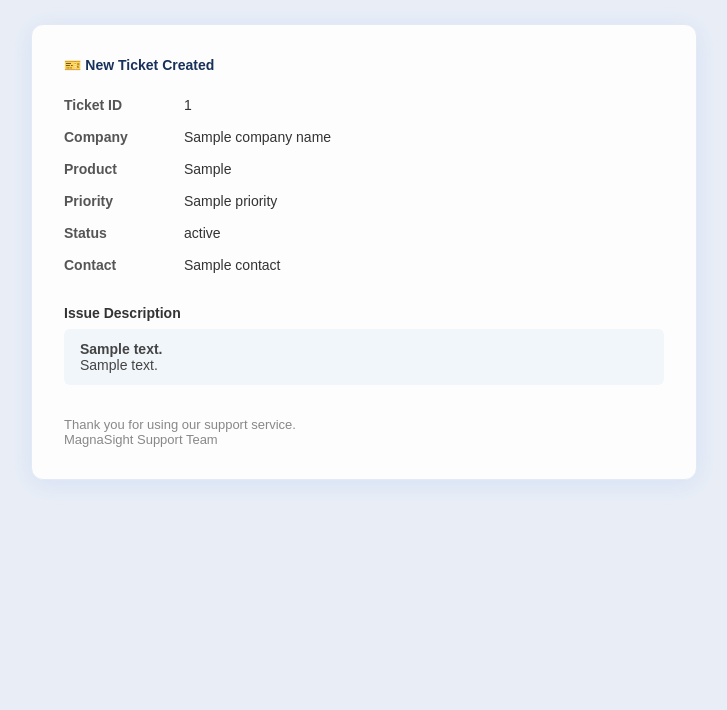
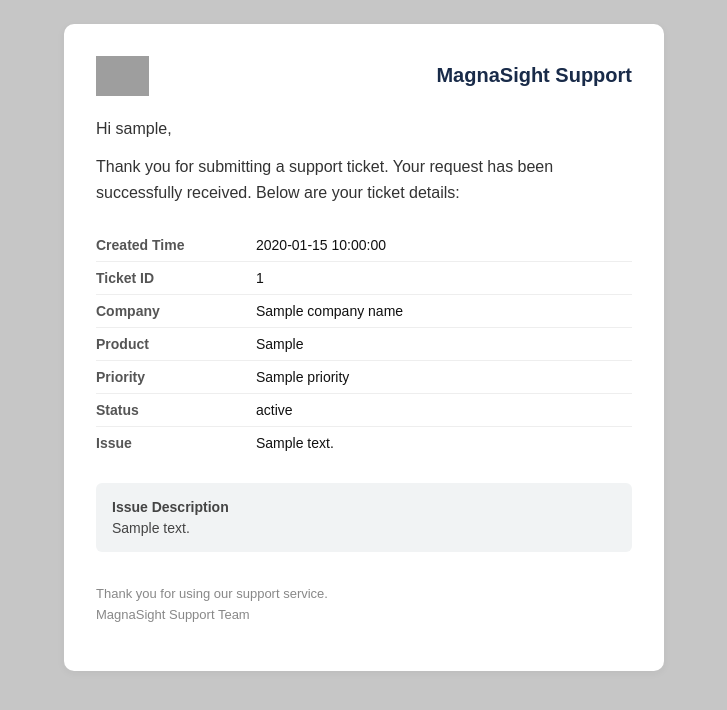
Before and after one commit to robifirmnsyah/backend-magnasight-fastapi, a Python web app: template templates/ticket_email.html in a window 1280 px wide. Shown: the top 710 px of the page, without its empty margins (276-1003 px from the left). Run offline with Jinja, Linux system fonts and the light colour scheme; the template is opened without the code that fills it: most values are stand-ins (such as "Sample title", 1, 10 or a date in 2020); grey boxes are pictures that could not be loaded.

Commit message:
feat: enhance ticket email template with updated layout, improved styling, and additional ticket details

```diff
--- a/templates/ticket_email.html
+++ b/templates/ticket_email.html
@@ -12,49 +12,102 @@
       color: #333333;
     }
     body {
-      background-color: #e9eef6; /* Lebih soft, biru muda */
+      background-color: #c6c6c6; /* Light grey-blue background from user example */
       margin: 0;
-      padding: 24px;
+      padding: 24px; /* Padding from user example body */
       -webkit-font-smoothing: antialiased;
       -moz-osx-font-smoothing: grayscale;
     }
     .container {
       max-width: 600px;
-      margin: auto;
-      background-color: #fdfdfd; /* Putih sedikit krem */
-      border-radius: 12px;
-      box-shadow: 0 4px 24px rgba(36, 115, 241, 0.10); /* Biru transparan */
-      padding: 32px;
-      border: 1px solid #e3eaf5; /* Border tipis biru muda */
+      margin: auto; /* Centered, as per user example */
+      background-color: #ffffff; /* White background for the content area */
+      border-radius: 10px; /* Rounded corners from user example */
+      box-shadow: 0 2px 8px rgba(0,0,0,0.05); /* Shadow from user example */
+      overflow: hidden;
     }
-    h2 {
-      color: #18315b;
+    .header {
+      padding: 32px 32px 0 32px; /* Padding from user example, adjusted for content flow */
+    }
+    .header-content {
+      display: flex;
+      align-items: center;
+      justify-content: space-between; /* This will push logo to left and title to right */
+    }
+    .header img {
+      max-height: 40px; /* Adjust as needed, original example doesn't specify */
+      vertical-align: middle;
+    }
+    .header-title {
+      color: #192b49; /* Blue color from MagnaSight logo */
+      font-size: 20px; /* Approximating h2 style */
+      font-weight: bold;
+      margin: 0; /* Remove left margin as justify-content handles spacing */
+      text-align: right; /* Ensures text itself is right-aligned if it wraps */
+    }
+    .content {
+      padding: 24px 32px 32px 32px; /* Padding from user example, top padding adjusted */
+    }
+    .greeting {
+      font-size: 16px; /* From user example */
+      margin-top: 0; /* Adjusted from original, as header has padding */
+      margin-bottom: 16px;
+      color: #333; /* From user example */
+    }
+    .message {
+      font-size: 16px; /* From user example */
+      line-height: 1.6;
       margin-top: 0;
+      margin-bottom: 16px; /* Space between paragraphs */
+      color: #333; /* From user example */
     }
-    table {
+    .ticket-details {
       width: 100%;
       border-collapse: collapse;
-      margin-top: 16px;
+      margin-top: 24px; /* From user example */
+      margin-bottom: 24px; /* Added for spacing before issue description */
     }
-    td {
-      padding: 8px 0;
+    .ticket-details td {
+      padding: 8px 0; /* From user example */
+      font-size: 14px; /* Consistent with base font size */
+      vertical-align: top;
+      border-bottom: 1px solid #eeeeee; /* Adding a light separator for readability */
     }
-    td:first-child {
-      font-weight: bold;
-      color: #555;
-      width: 120px;
+    .ticket-details td:last-child {
+        padding-left: 10px; /* Add some space between label and value */
+    }
+    .ticket-details tr:last-child td {
+        border-bottom: none; /* No border for the last item */
+    }
+    .ticket-details td.label {
+      font-weight: bold; /* From user example */
+      color: #555; /* From user example */
+      width: 150px; /* Fixed width for labels for alignment */
+    }
+    .ticket-details td.value {
+      color: #111; /* From user example */
+      text-align: left; /* Default, ensuring it's not right-aligned */
+    }
+    .issue-description-container {
+      margin-top: 24px; /* From user example */
     }
     .issue-description-box {
-      background: #f1f6fb;
-      border-radius: 6px;
-      padding: 12px 16px;
-      color: #444;
-      margin-top: 8px;
+      background: #f1f3f4; /* From user example */
+      border-radius: 6px; /* From user example */
+      padding: 16px; /* From user example */
+      color: #444; /* From user example */
+      font-size: 14px; /* Matching base font */
     }
-    .footer {
-      margin-top: 32px;
-      color: #888;
-      font-size: 13px;
+    .issue-description-box strong {
+      font-weight: bold;
+      display: block;
+      margin-bottom: 5px;
+    }
+    .closing-message {
+      margin-top: 32px; /* From user example */
+      color: #888; /* From user example */
+      font-size: 13px; /* From user example */
+      line-height: 1.6;
     }
 
     /* Responsive adjustments */
@@ -97,25 +150,62 @@
 </head>
 <body>
   <div class="container">
-    <h2>🎫 New Ticket Created</h2>
-    <table>
-      <tr><td>Ticket ID</td><td>{{ ticket_id }}</td></tr>
-      <tr><td>Company</td><td>{{ company_name }}</td></tr>
-      <tr><td>Product</td><td>{{ product_list }}</td></tr>
-      <tr><td>Priority</td><td>{{ priority }}</td></tr>
-      <tr><td>Status</td><td>{{ status }}</td></tr>
-      <tr><td>Contact</td><td>{{ contact }}</td></tr>
+    <div class="header">
+      <div class="header-content">
+        <img src="https://storage.googleapis.com/magnasight-attachment/logo.png" alt="Logo MagnaSight" />
+        <h2 class="header-title">MagnaSight Support</h2>
+      </div>
+    </div>
+
+    <div class="content">
+      <p class="greeting">Hi {{ user_name }},</p>
+
+      <p class="message">
+        Thank you for submitting a support ticket. Your request has been successfully received. Below are your ticket details:
+      </p>
+
+      <table class="ticket-details">
+        <tr>
+          <td class="label">Created Time</td>
+          <td class="value">{{ created_time }}</td>
+        </tr>
+        <tr>
+          <td class="label">Ticket ID</td>
+          <td class="value">{{ ticket_id }}</td>
+        </tr>
+        <tr>
+          <td class="label">Company</td>
+          <td class="value">{{ company_name }}</td>
+        </tr>
+        <tr>
+          <td class="label">Product</td>
+          <td class="value">{{ product_list }}</td>
+        </tr>
+        <tr>
+          <td class="label">Priority</td>
+          <td class="value">{{ priority }}</td>
+        </tr>
+        <tr>
+          <td class="label">Status</td>
+          <td class="value">{{ status }}</td>
+        </tr>
+        <tr>
+          <td class="label">Issue</td>
+          <td class="value">{{ describe_issue }}</td>
+        </tr>
       </table>
-    <div style="margin-top: 24px;">
-      <h4 style="margin-bottom: 8px; color: #333;">Issue Description</h4>
+
+      <div class="issue-description-container">
         <div class="issue-description-box">
-        <b>{{ describe_issue }}</b><br>
+          <strong>Issue Description</strong>
           <span>{{ detail_issue }}</span>
         </div>
       </div>
-    <div class="footer">
+
+      <p class="closing-message">
         Thank you for using our support service.<br>
         MagnaSight Support Team
+      </p>
     </div>
     </div>
 </body>
```
Lines whose indentation alone changed are shown as unchanged.
